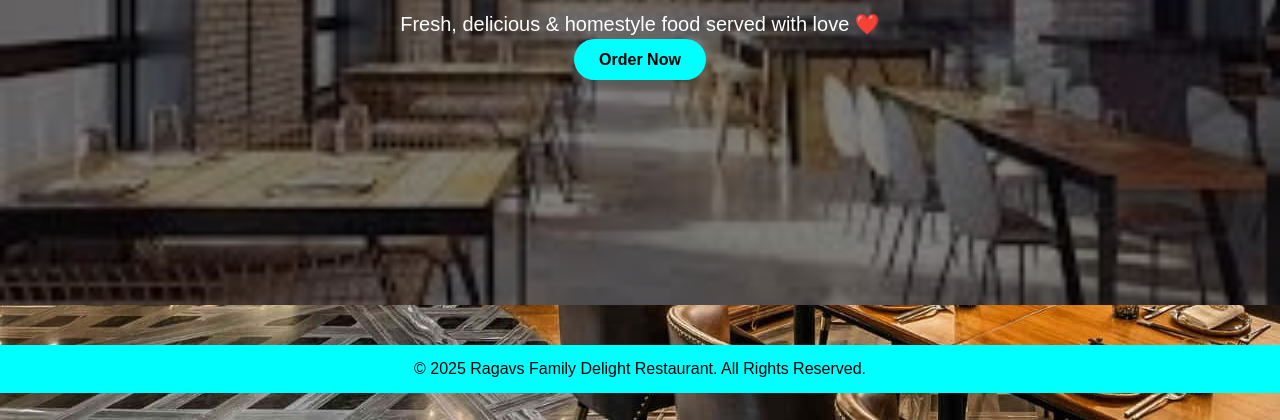
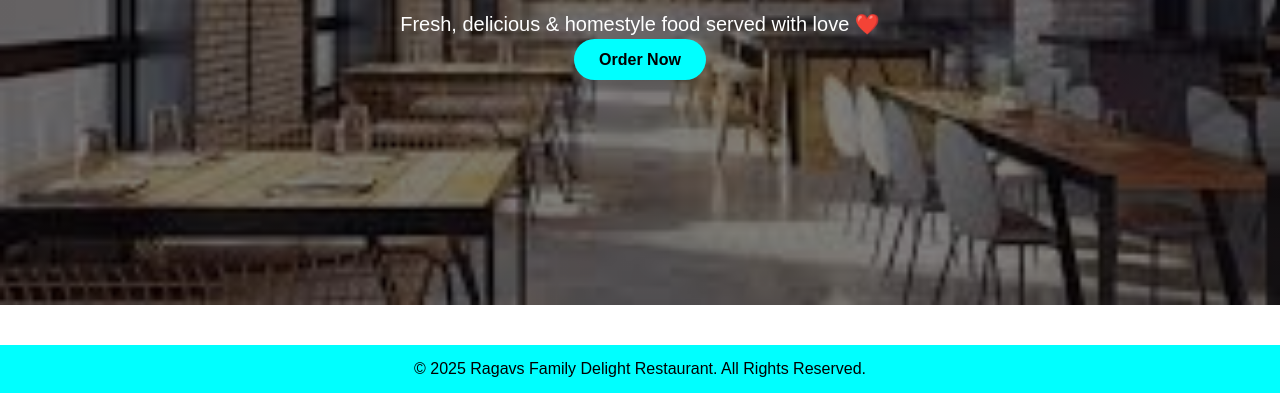
Before and after one commit to muraliragav462/resturant_website, a plain HTML site: page index.html in a window 1280 px wide. Shown: the part 380-800 px from the top of the page. Drawn offline with Linux system fonts and the light colour scheme; files whose address does not match are found by name.

Commit message:
Refactor CSS for consistency and organizationbody change

```diff
--- a/style.css
+++ b/style.css
@@ -4,10 +4,7 @@
     box-sizing: border-box;
     font-family: "Poppins", sans-serif;
 }
-body{
- background-image:url("C:/wamp64/www/ragavresturant/myimage/hotel 1.jpg");
-}
-/* Navbar */
+
 .navbar {
     background: #c0392b;
     padding: 15px 40px;
```
